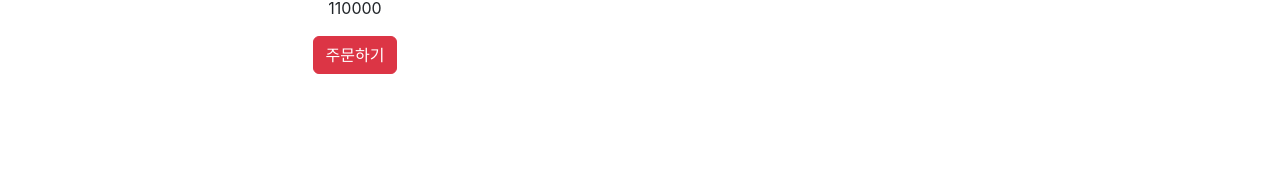
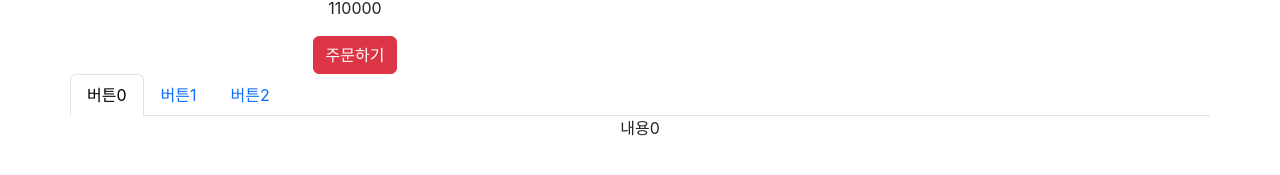
Before and after one commit to kjhto46/reactshop, a React (Create React App) app: page /detail/1 in a window 1280 px wide. Shown: the part 515-690 px from the top of the page. Built offline with nearby package versions, Linux system fonts and the light colour scheme.

Commit message:
리엑트 공부 + 연습, ajax ,  탭 만들기

```diff
--- a/package.json
+++ b/package.json
@@ -6,6 +6,7 @@
     "@testing-library/jest-dom": "^5.17.0",
     "@testing-library/react": "^13.4.0",
     "@testing-library/user-event": "^13.5.0",
+    "axios": "^1.5.0",
     "bootstrap": "^5.3.1",
     "react": "^18.2.0",
     "react-bootstrap": "^2.8.0",
--- a/src/App.js
+++ b/src/App.js
@@ -4,9 +4,10 @@ import { useState } from "react";
 import dataShoes from "./data.js";
 import { Routes, Route, useNavigate, Outlet } from "react-router-dom";
 import Detail from "./routes/Detail";
+import axios from "axios";
 
 function App() {
-  let [shoes] = useState(dataShoes);
+  let [shoes, setShoes] = useState(dataShoes);
   let navigate = useNavigate();
 
   return (
@@ -23,7 +24,7 @@ function App() {
           <Nav className="me-auto">
             <Nav.Link
               onClick={() => {
-                navigate("/detail");
+                navigate("/detail/0");
               }}
             >
               상세보기
@@ -43,6 +44,17 @@ function App() {
                   return <Card shoes={a} i={i + 1} key={i}></Card>;
                 })}
               </div>
+              <button onClick={()=>{
+                axios.get('https://codingapple1.github.io/shop/data2.json')
+                .then((result)=> {
+                console.log(result.data)
+                let copy = [...shoes, ...result.data];
+                setShoes(copy);
+                })
+                .catch(()=>{
+                  console.log('데이터 실패함')
+                })
+              }} >더보기</button>
             </>
           }
         />
--- a/src/routes/Detail.js
+++ b/src/routes/Detail.js
@@ -1,11 +1,12 @@
 import React, { useEffect, useState } from "react";
+import { Nav } from "react-bootstrap";
 import { useParams } from "react-router-dom";
-import styled from "styled-components";
+// import styled from "styled-components";
 
-let YellowBtn = styled.button`
-  font-size: 20px;
-  color: ${(props) => props.color};
-`;
+// let YellowBtn = styled.button`
+//   font-size: 20px;
+//   color: ${(props) => props.color};
+// `;
 
 /**
  * 과거 방식으로 컴포넌트 생성과 Lifecycle
@@ -26,17 +27,24 @@ function Detail(props) {
   let [num, setNum] = useState("");
   let [showtxt, setShowtxt] = useState(false);
 
+  let [tabSw, setTabSw] = useState(0);
+
   useEffect(() => {
     if (isNaN(num) === true) {
       setShowtxt(true);
+    } else if (isNaN(num) === false) {
+      setShowtxt(false);
     }
   }, [num]);
 
   useEffect(() => {
-    setTimeout(() => {
+    let a = setTimeout(() => {
       popsetAlert(false);
     }, 3000);
 
+    return () => {
+      clearTimeout(a);
+    };
     // 이런식의 코드는 useEffect 동작하기 전에 특정코드를 실행하고 싶으면 return ()=>{} 안에 넣을 수 있다.
     // 이걸 clean up function이라고 부른다.
     // setTimeout() 쓸 때마다 브라우저 안에 타이머가 하나 생깁니다.
@@ -81,6 +89,18 @@ function Detail(props) {
             <p>{찾는상품.price}</p>
             <button className="btn btn-danger">주문하기</button>
           </div>
+          <Nav variant="tabs" defaultActiveKey="link0">
+            <Nav.Item>
+              <Nav.Link onClick={()=>{setTabSw(0)}} eventKey="link0">버튼0</Nav.Link>
+            </Nav.Item>
+            <Nav.Item>
+              <Nav.Link onClick={()=>{setTabSw(1)}} eventKey="link1">버튼1</Nav.Link>
+            </Nav.Item>
+            <Nav.Item>
+              <Nav.Link onClick={()=>{setTabSw(2)}} eventKey="link2">버튼2</Nav.Link>
+            </Nav.Item>
+          </Nav>
+          <TabContent tabSw={tabSw} />
         </div>
       ) : (
         <h4>잘못된 접근입니다.</h4>
@@ -88,4 +108,16 @@ function Detail(props) {
     </div>
   );
 }
+function TabContent({tabSw}){
+  // if( tabSw === 0) {
+    // return <div> 내용 0</div>
+  // }
+  // if( tabSw === 1) {
+    // return <div> 내용 1</div>
+  // }
+  // if( tabSw === 2) {
+    // return <div> 내용 2</div>
+  // }
+  return [<div>내용0</div>,<div>내용1</div>,<div>내용2</div>][tabSw]
+}
 export default Detail;
```
Also changed, not shown: 1 other file (tests, documents, lock files or other folders).
